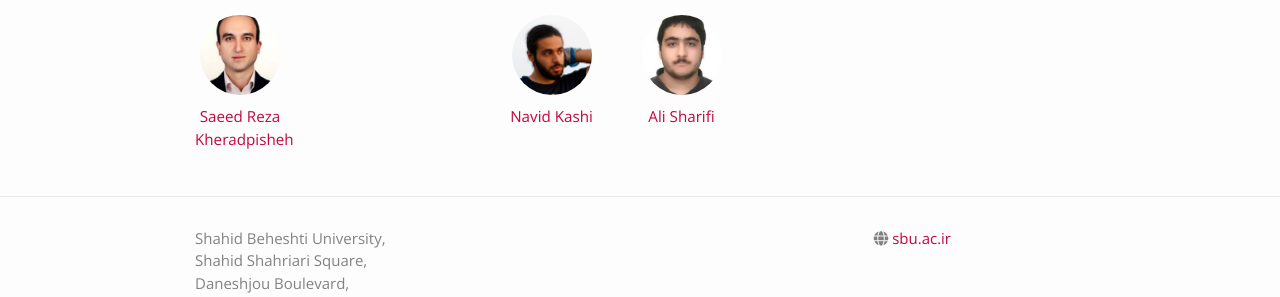
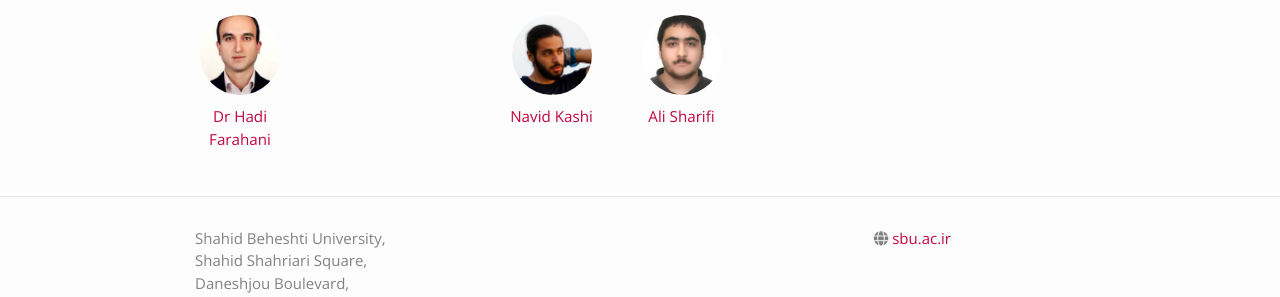
Before and after one commit to alisharifi2000/CS-SBU-DataMining-Msc-3992, a Jekyll site: the page built from index.md, in a window 1280 px wide. Shown: the part 866-1163 px from the top of the page. Built offline with Jekyll 4.4.1, drawn with Linux system fonts in a browser that asks for light colours; nearby versions of some CDN libraries.

Commit message:
Update people.yml

```diff
--- a/_data/people.yml
+++ b/_data/people.yml
@@ -1,7 +1,7 @@
 instructors:
-  - name: Saeed Reza Kheradpisheh
+  - name: Dr Hadi Farahani
     profile_pic: /_images/pp/prof.jpg
-    webpage: https://www.linkedin.com/in/saeed-reza-kheradpisheh-7a0b18155/
+    webpage: https://www.linkedin.com/in/hadi-farahani-b7614611a/
 
 teaching_assistants:
   - name: Navid Kashi
```
